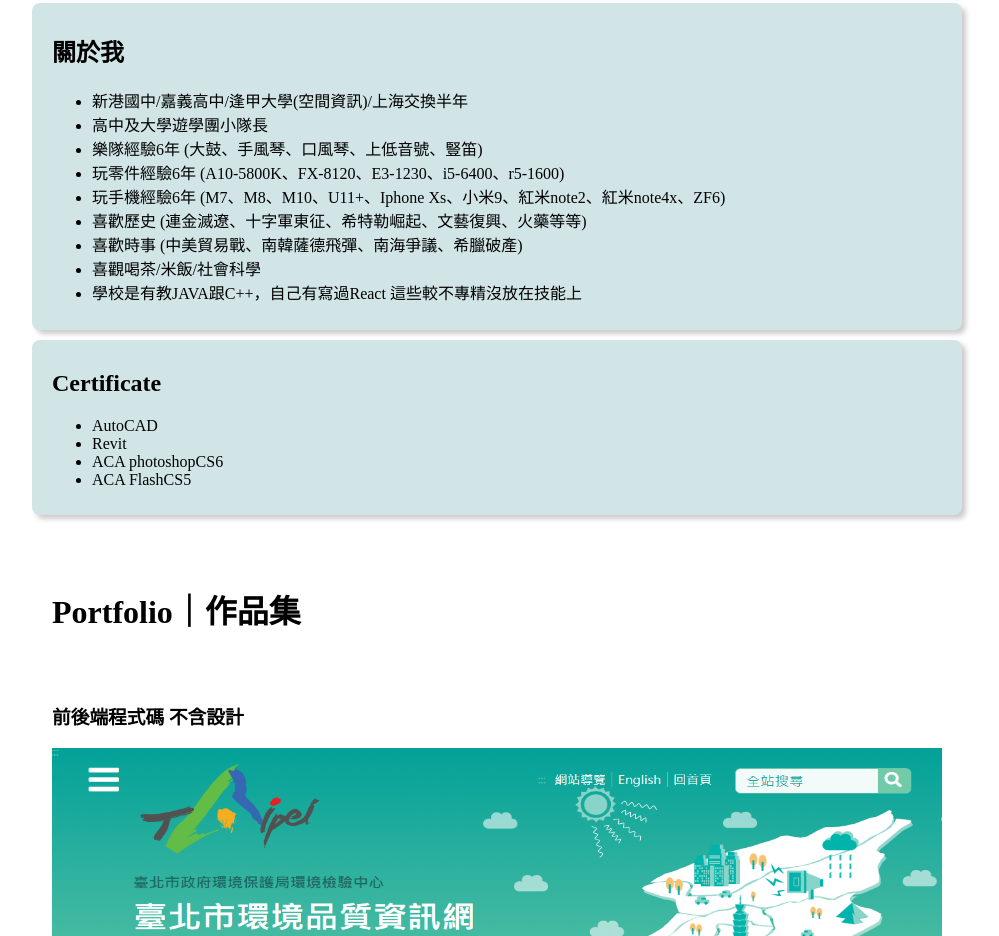
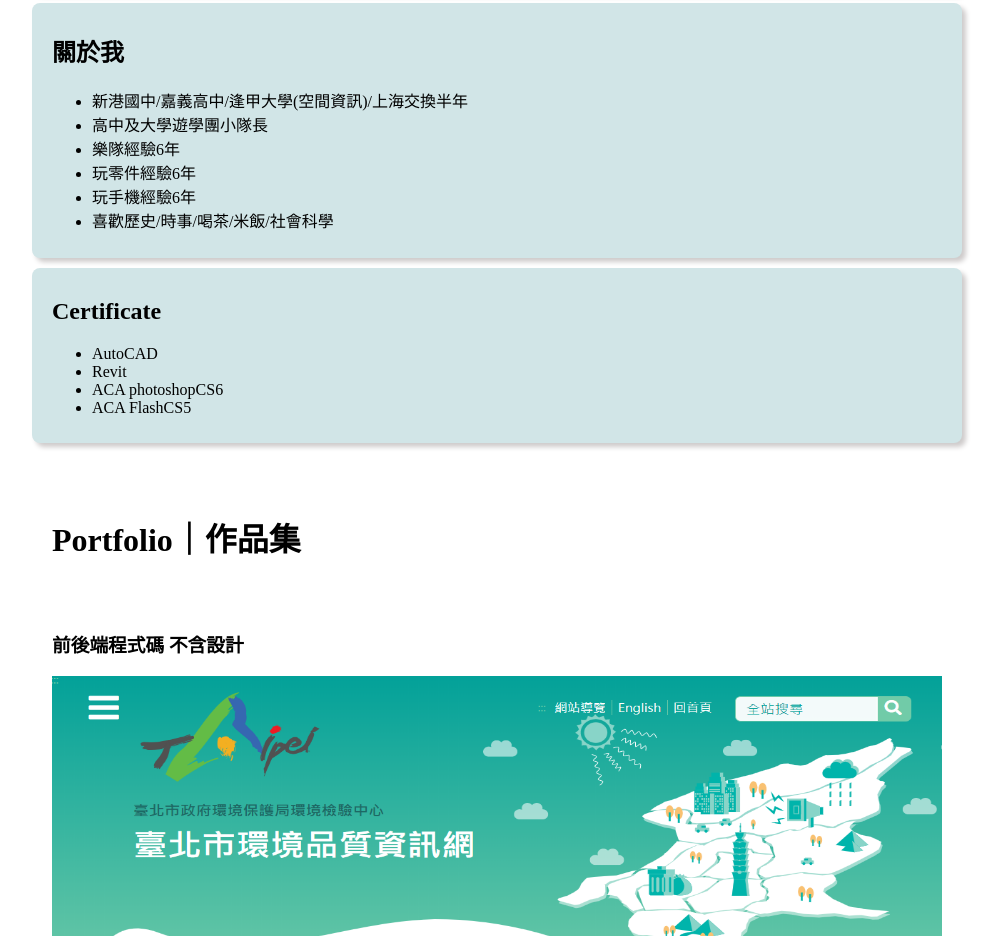
Before and after one commit to AdvSorcer/AdvSorcer.github.io, a plain HTML site: page Resume/index.html in a window 1280 px wide. Shown: the part 1306-2242 px from the top of the page, without its empty margins (143-1142 px from the left). Drawn offline with Linux system fonts and the light colour scheme.

Commit message:
modify about me

```diff
--- a/Resume/index.html
+++ b/Resume/index.html
@@ -91,13 +91,10 @@
     <ul>
       <li>新港國中/嘉義高中/逢甲大學(空間資訊)/上海交換半年</li>
       <li>高中及大學遊學團小隊長</li>
-      <li>樂隊經驗6年 (大鼓、手風琴、口風琴、上低音號、豎笛)</li>
-      <li>玩零件經驗6年 (A10-5800K、FX-8120、E3-1230、i5-6400、r5-1600)</li>
-      <li>玩手機經驗6年 (M7、M8、M10、U11+、Iphone Xs、小米9、紅米note2、紅米note4x、ZF6)</li>
-      <li>喜歡歷史 (連金滅遼、十字軍東征、希特勒崛起、文藝復興、火藥等等)</li>
-      <li>喜歡時事 (中美貿易戰、南韓薩德飛彈、南海爭議、希臘破產)</li>
-      <li>喜觀喝茶/米飯/社會科學</li>
-      <li>學校是有教JAVA跟C++，自己有寫過React 這些較不專精沒放在技能上</li>
+      <li>樂隊經驗6年 </li>
+      <li>玩零件經驗6年 </li>
+      <li>玩手機經驗6年 </li>
+      <li>喜歡歷史/時事/喝茶/米飯/社會科學 </li>
     </ul>
     <p></p>
   </div>
```
